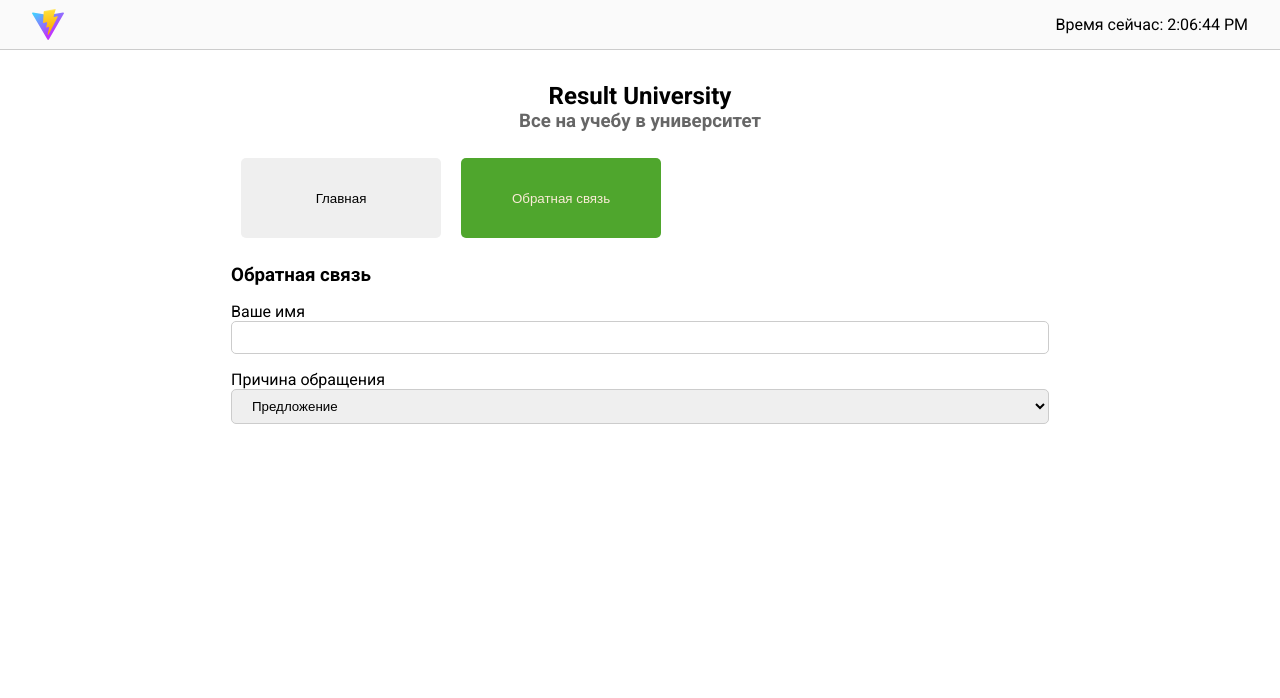
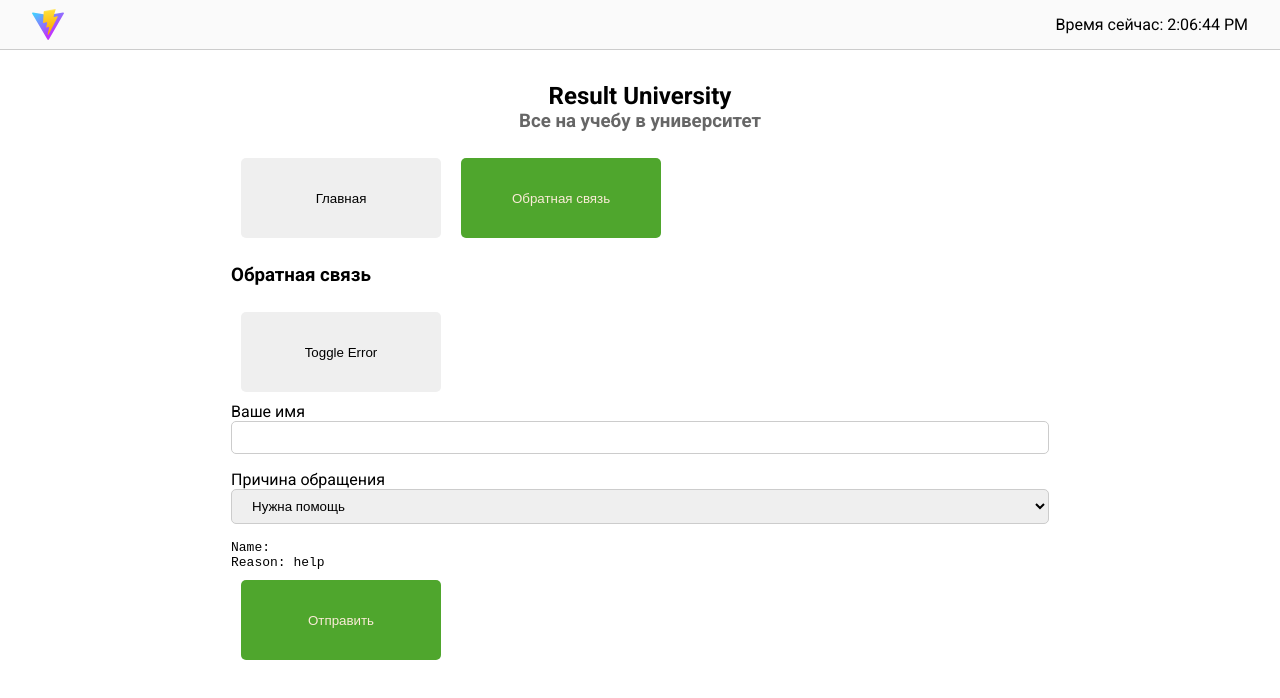
Before and after one commit to Elisei-Trifan/react-vite, a React (Vite) app: page / in a window 1280 px wide. Shown: the top 698 px of the page. Built offline with nearby package versions, Linux system fonts and the light colour scheme; the HTML template or start-up script is replaced by a standard one.

Commit message:
add new function toggle

```diff
--- a/src/components/Button/Button.jsx
+++ b/src/components/Button/Button.jsx
@@ -7,14 +7,14 @@ export default function Button({
   active,
   children,
   title = ' ',
-  onClick,
+  ...props
 }) {
   return (
     <button
+      {...props}
       className={
         active ? `${classes.button} ${classes.active}` : classes.button
       }
-      onClick={onClick}
     >{`${children} ${text} ${title}`}</button>
   )
 }
--- a/src/components/Button/button.module.css
+++ b/src/components/Button/button.module.css
@@ -21,3 +21,7 @@
   background: rgb(79, 166, 45);
   color: antiquewhite;
 }
+
+.button:disabled {
+  cursor: not-allowed;
+}
--- a/src/components/FeedbackSection.jsx
+++ b/src/components/FeedbackSection.jsx
@@ -1,20 +1,65 @@
+/* eslint-disable no-unused-vars */
+import { useState } from 'react'
+import Button from './Button/Button'
+
 export default function FeedbackSection() {
+  const [name, setName] = useState('')
+  const [reason, setReason] = useState('help')
+  const [hasError, setHasError] = useState(false)
+
+  function handleNameChange(event) {
+    setName(event.target.value)
+    setHasError(event.target.value.trim().length === 0)
+  }
+
+  function handleReasonChange(e) {
+    setReason(e.target.value)
+  }
+
+  function toggleError() {
+    setHasError(!hasError)
+  }
+
   return (
     <section>
       <h3>Обратная связь</h3>
 
+      <Button onClick={toggleError}>Toggle Error</Button>
+
       <form>
         <label htmlFor="name">Ваше имя</label>
-        <input type="text" id="name" className="control"></input>
+        <input
+          style={{
+            border: hasError ? '1px solid red ' : null,
+          }}
+          type="text"
+          id="name"
+          className="control"
+          value={name}
+          onChange={handleNameChange}
+        ></input>
 
         <label htmlFor="reason">Причина обращения</label>
-        <select id="reason" className="control">
+        <select
+          id="reason"
+          className="control"
+          value={reason}
+          onChange={handleReasonChange}
+        >
           <option value="error">Ошибка</option>
           <option value="help">Нужна помощь</option>
-          <option selected value="suggest">
-            Предложение
-          </option>
+          <option value="suggest">Предложение</option>
         </select>
+
+        <pre>
+          Name: {name}
+          <br />
+          Reason: {reason}
+        </pre>
+
+        <Button disabled={hasError} active={!hasError}>
+          Отправить
+        </Button>
       </form>
     </section>
   )
```
